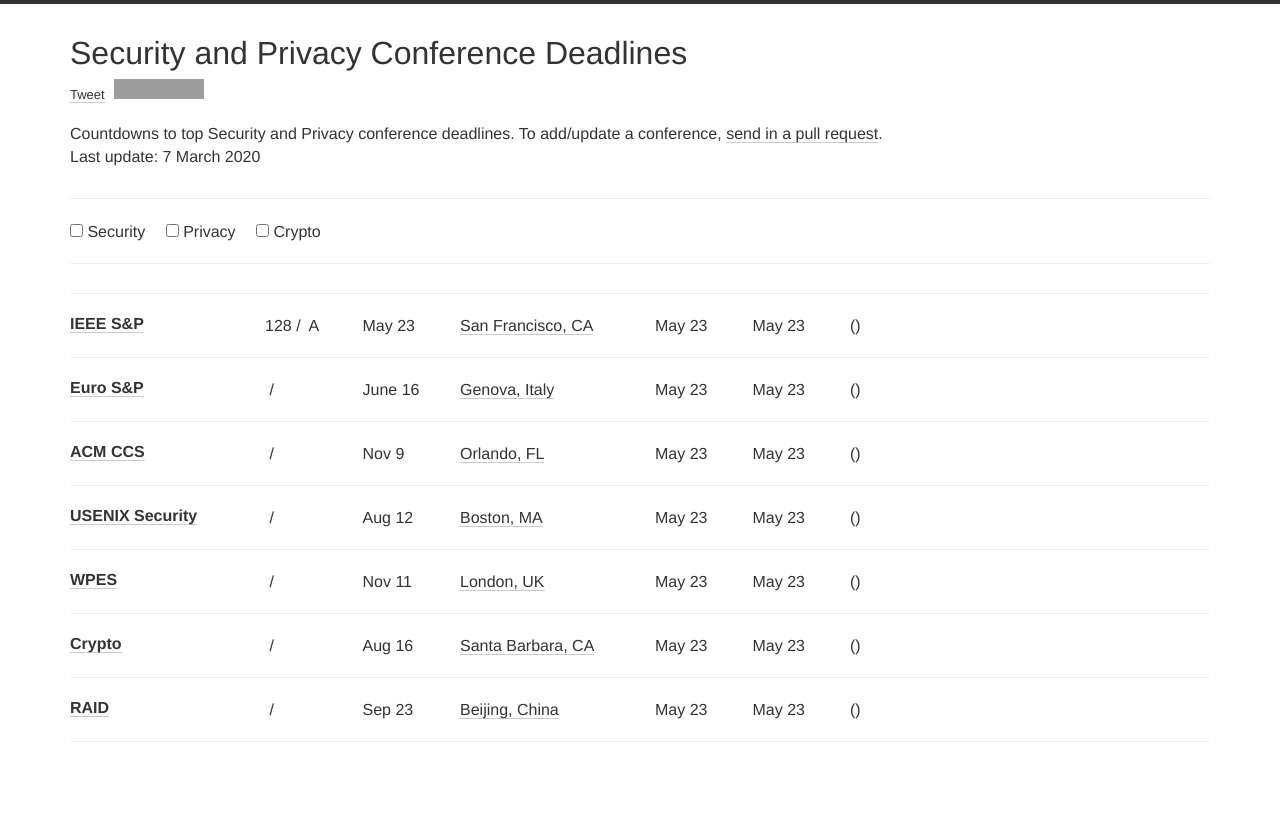
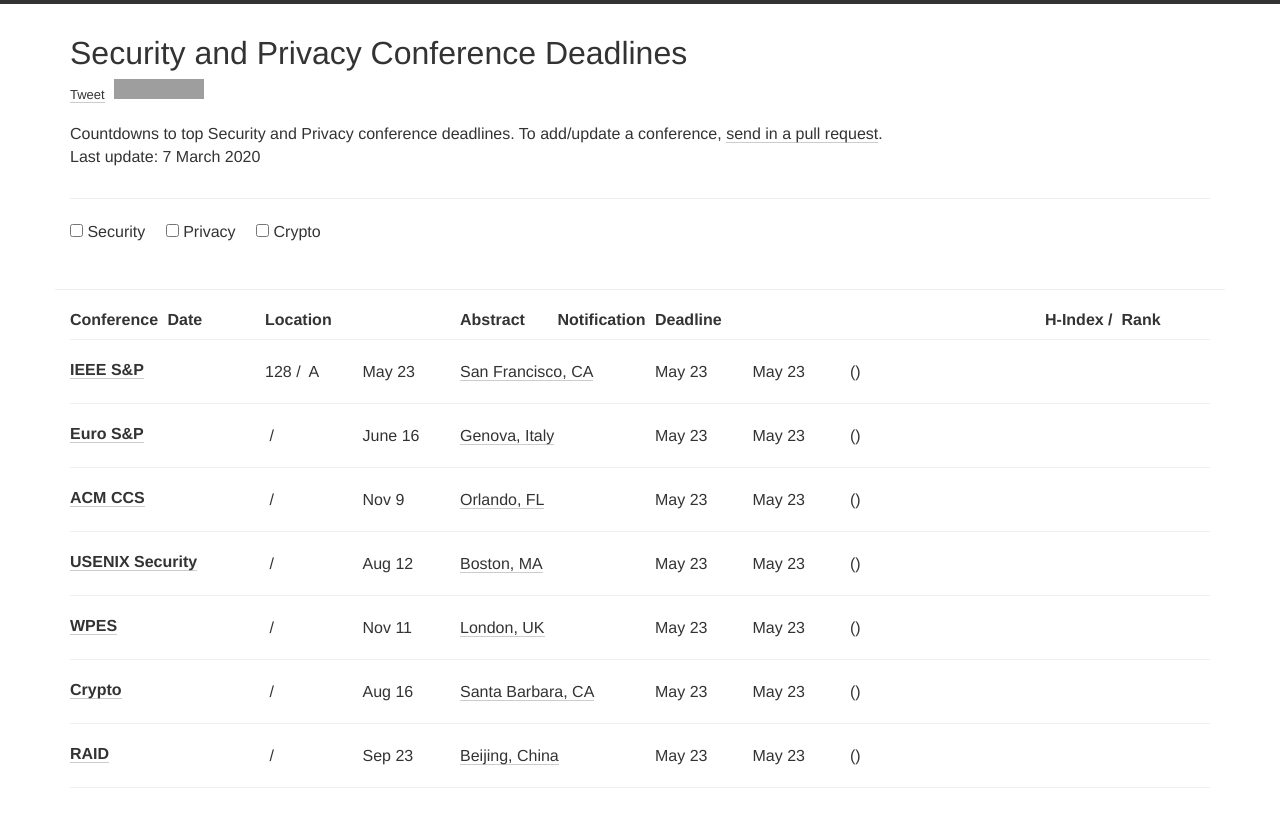
Before and after one commit to jianghaizhi/conference, a Jekyll site: the page built from index.html, in a window 1280 px wide. Shown: the top 827 px of the page. Built offline with Jekyll 4.4.1, drawn with Linux system fonts in a browser that asks for light colours; nearby versions of some CDN libraries; comment, search, counter and statistics services are not loaded; grey boxes are pictures that could not be loaded.

Commit message:
Update index.html

```diff
--- a/index.html
+++ b/index.html
@@ -45,8 +45,16 @@
                   </div>
                   {% endfor %}
                 </div>
-              </form><hr>
-
+              </form>
+             <div class="row" style="padding-top:10px"><hr>
+       <div class="col-xs-12 col-md-1"><h2>Conference</h2></div>
+        <div class="col-xs-12 col-md-2" style="float:right;"><h2>H-Index&nbsp;/&nbsp; Rank</h2></div>
+        <div class="col-xs-12 col-md-1"><h2>Date</h2></div>
+        <div class="col-xs-12 col-md-2"><h2>Location</h2></div>
+        <div class="col-xs-12 col-md-1"><h2>Abstract</h2></div>
+        <div class="col-xs-12 col-md-1"><h2>Notification</h2></div>
+        <div class="col-xs-12 col-md-4"><h2>Deadline</h2></div>
+      </div>
 
             <!-- </div> -->
           </div>
```
